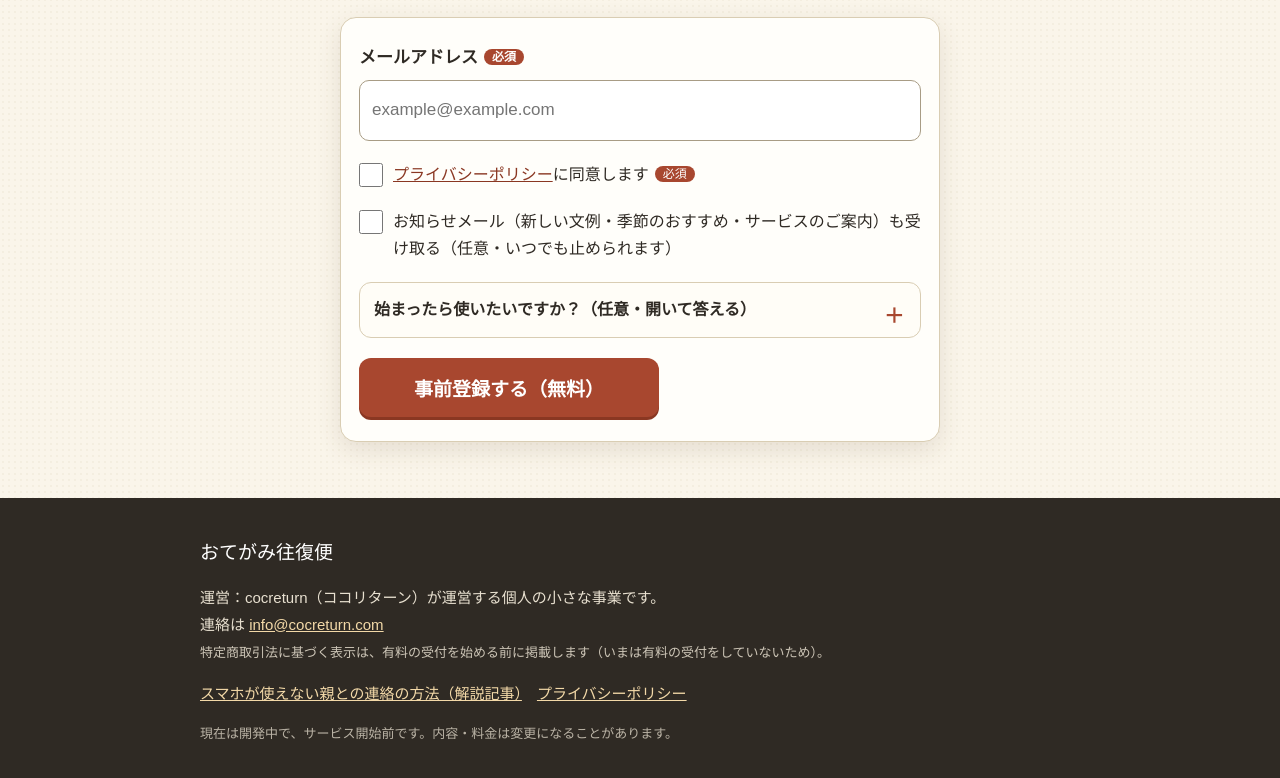
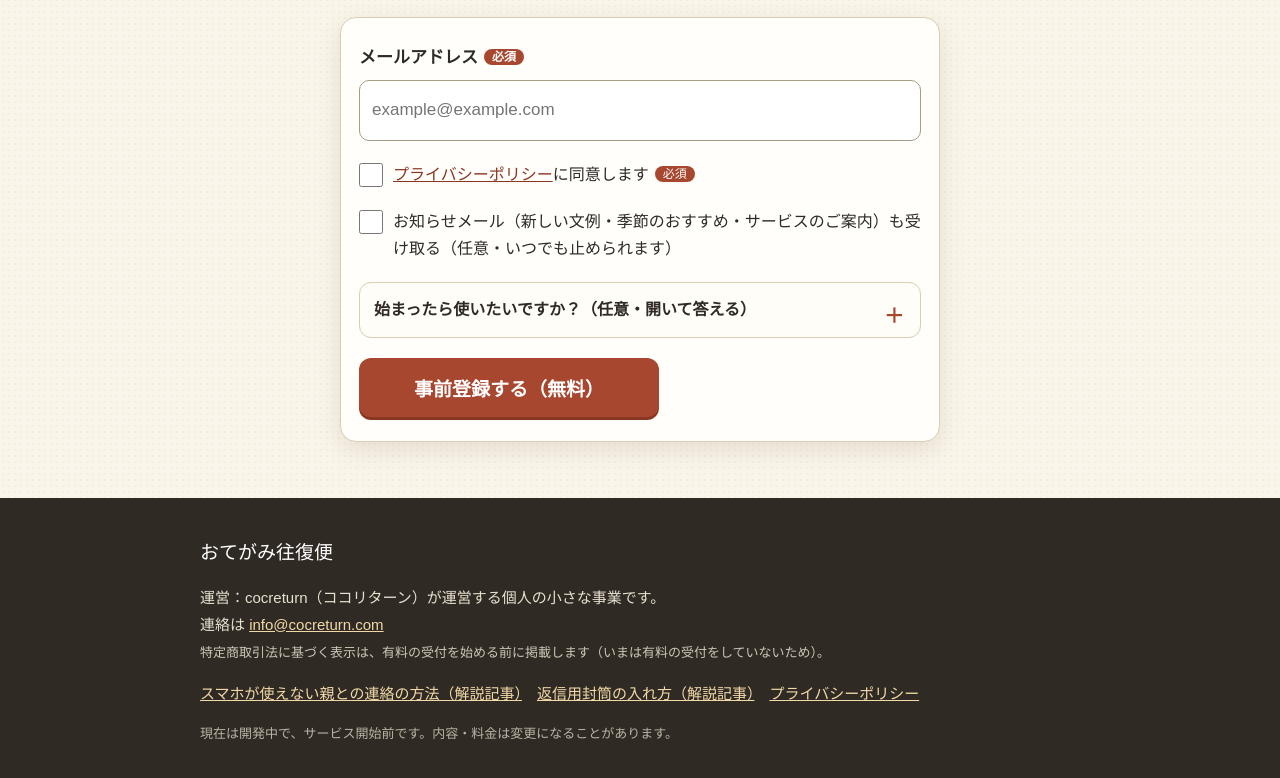
Before and after one commit to endeavor0007-design/endeavor0007-design.github.io, a plain HTML site: page otegami/index.html in a window 1280 px wide. Shown: the part 7701-8479 px from the top of the page. Drawn offline with Linux system fonts and the light colour scheme; a web font is replaced by a local one.

Commit message:
otegami: 記事2へのリンクを説明ページと記事1に追加

```diff
--- a/otegami/index.html
+++ b/otegami/index.html
@@ -436,7 +436,7 @@ footer .svc{font-family:var(--serif);font-size:19px;color:#fff}
   <div class="wrap">
     <div class="svc">おてがみ往復便</div>
     <p>運営：cocreturn（ココリターン）が運営する個人の小さな事業です。<br>連絡は <a href="mailto:info@cocreturn.com">info@cocreturn.com</a><br><span style="font-size:13px;opacity:.85">特定商取引法に基づく表示は、有料の受付を始める前に掲載します（いまは有料の受付をしていないため）。</span></p>
-    <p><a href="renraku-hoho.html">スマホが使えない親との連絡の方法（解説記事）</a>　<a href="privacy.html">プライバシーポリシー</a></p>
+    <p><a href="renraku-hoho.html">スマホが使えない親との連絡の方法（解説記事）</a>　<a href="henshin-futo-oya.html">返信用封筒の入れ方（解説記事）</a>　<a href="privacy.html">プライバシーポリシー</a></p>
     <p style="font-size:13px;opacity:.75">現在は開発中で、サービス開始前です。内容・料金は変更になることがあります。</p>
   </div>
 </footer>
```
Also changed, not shown: otegami/renraku-hoho.html (+2 -1 lines).
